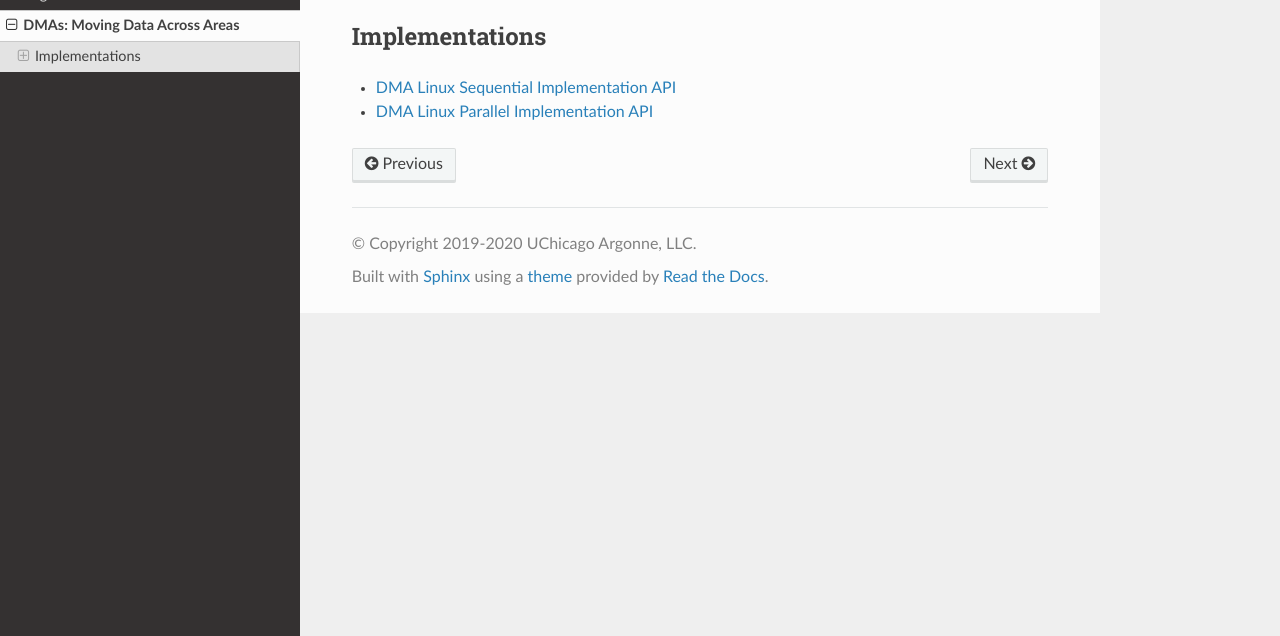
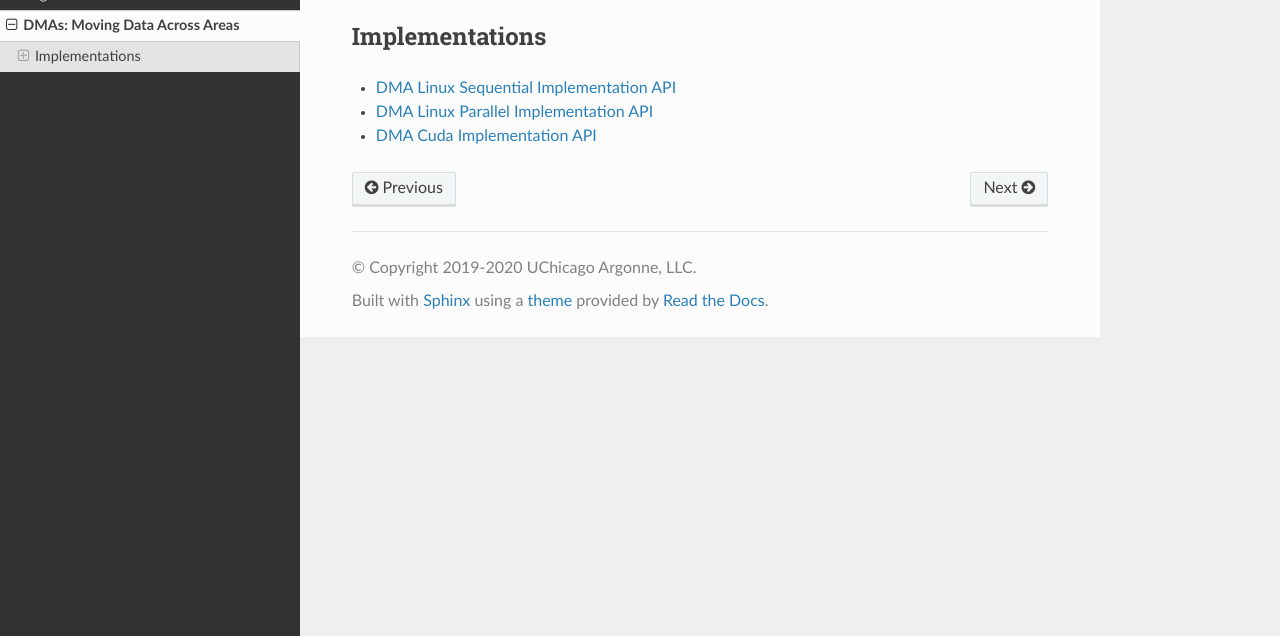
Before and after one commit to anlsys/aml, a Sphinx documentation site: the page built from doc/pages/dmas.rst, in a window 1280 px wide, cut to the strip 264-900 px from the top of the page. Built offline with Sphinx 7.4.7 and the Read the Docs theme 2.0.0, drawn with Linux system fonts in a browser that asks for light colours.

Commit message:
Display missing implementations in doc

```diff
--- /dev/null
+++ b/doc/pages/area_cuda_api.rst
@@ -0,0 +1,4 @@
+Area Cuda Implementation API
+=================================
+
+.. doxygengroup:: aml_area_cuda
--- /dev/null
+++ b/doc/pages/area_opencl_api.rst
@@ -0,0 +1,4 @@
+Area OpenCL Implementation API
+=================================
+
+.. doxygengroup:: aml_area_opencl
--- /dev/null
+++ b/doc/pages/area_ze_api.rst
@@ -0,0 +1,4 @@
+Area Level Zero Implementation API
+==================================
+
+.. doxygengroup:: aml_area_ze
--- a/doc/pages/areas.rst
+++ b/doc/pages/areas.rst
@@ -9,3 +9,6 @@
 .. toctree::
 
    area_linux_api
+   area_cuda_api
+   area_opencl_api
+   area_ze_api
--- /dev/null
+++ b/doc/pages/dma_cuda_api.rst
@@ -0,0 +1,4 @@
+DMA Cuda Implementation API
+=======================================
+
+.. doxygengroup:: aml_dma_cuda
--- a/doc/pages/dmas.rst
+++ b/doc/pages/dmas.rst
@@ -10,3 +10,4 @@
 
    dma_linux_seq_api
    dma_linux_par_api
+   dma_cuda_api
```
